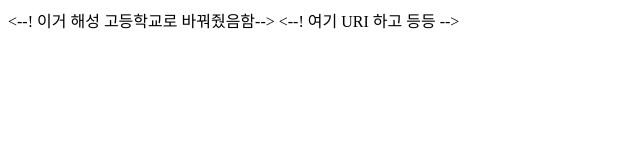
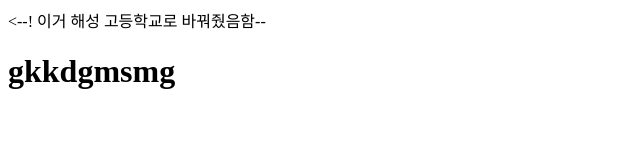
Before and after one commit to Jjoon0513/hshighschoolad, a plain HTML site: page index.html in a window 1280 px wide. Shown: the whole page, without its empty margins (0-640 px from the left). Drawn offline with Linux system fonts and the light colour scheme.

Commit message:
Update index.html

```diff
--- a/index.html
+++ b/index.html
@@ -3,9 +3,9 @@
 <head>
     <meta charset="UTF-8">
     <meta name="viewport" content="width=device-width, initial-scale=1.0">
-    <title>Document</title> <--! 이거 해성 고등학교로 바꿔줬음함-->
+    <title>해성고등학교</title> <--! 이거 해성 고등학교로 바꿔줬음함--
 </head>
 <body>
-    <--! 여기 URI 하고 등등 -->
+    <h1>gkkdgmsmg </h1>
 </body>
 </html>
```
